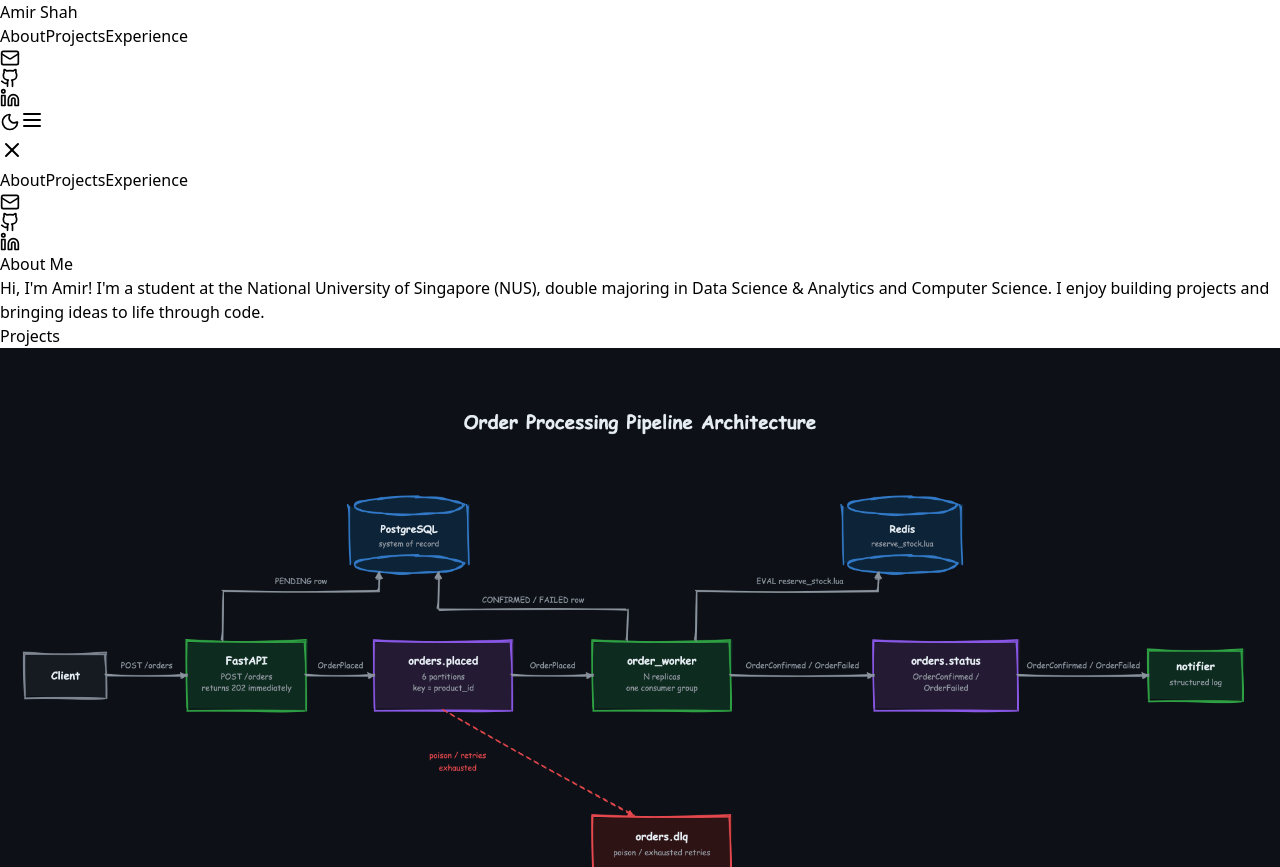
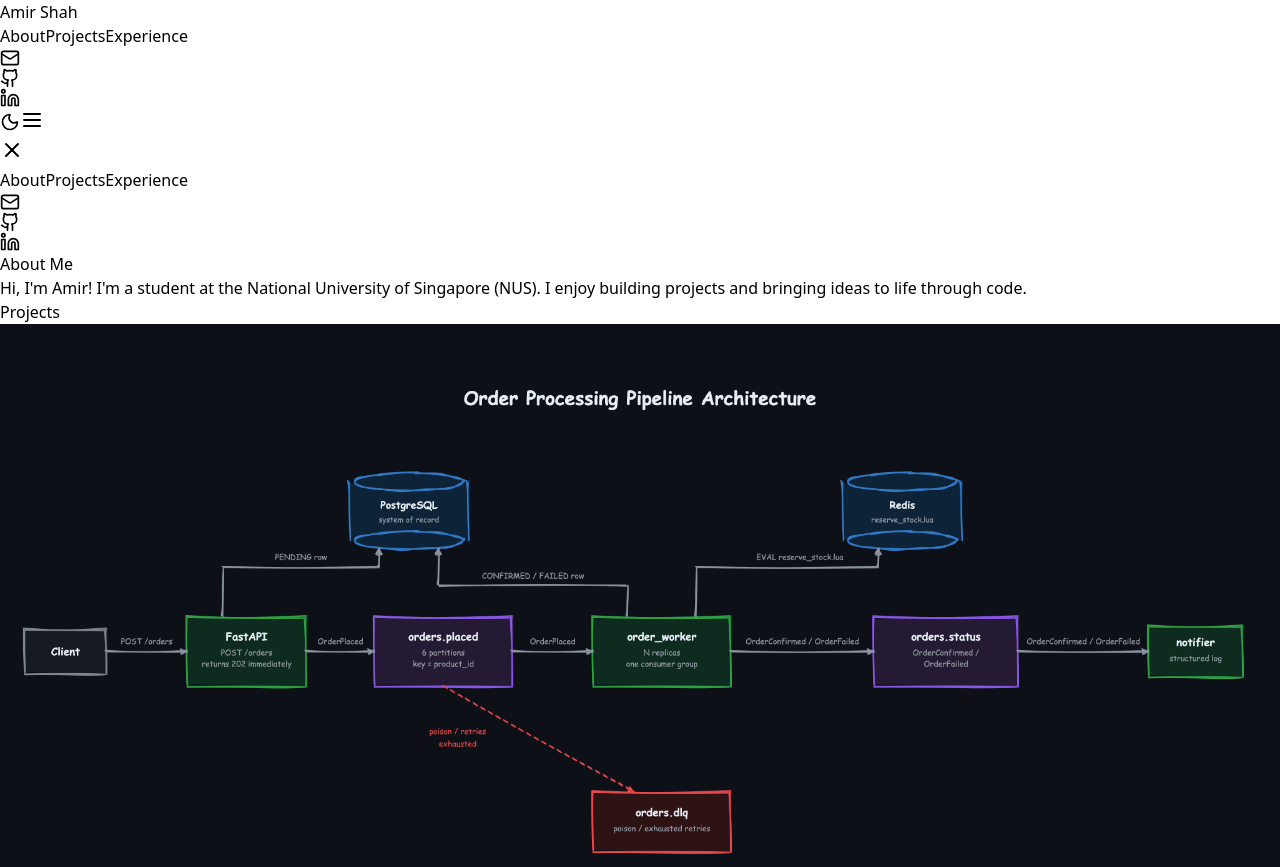
Before and after one commit to amirshah07/Portfolio, a React (Vite) app: page / in a window 1280 px wide. Shown: the top 867 px of the page. Built offline with nearby package versions, Linux system fonts and the light colour scheme.

Commit message:
updated about section

```diff
--- a/src/data/portfolio.ts
+++ b/src/data/portfolio.ts
@@ -3,7 +3,7 @@
 export const portfolioData: PortfolioData = {
   name: "Amir Shah",
 
-  aboutMe: "Hi, I'm Amir! I'm a student at the National University of Singapore (NUS), double majoring in Data Science & Analytics and Computer Science. I enjoy building projects and bringing ideas to life through code.",
+  aboutMe: "Hi, I'm Amir! I'm a student at the National University of Singapore (NUS). I enjoy building projects and bringing ideas to life through code.",
 
   projects: [
     {
```
